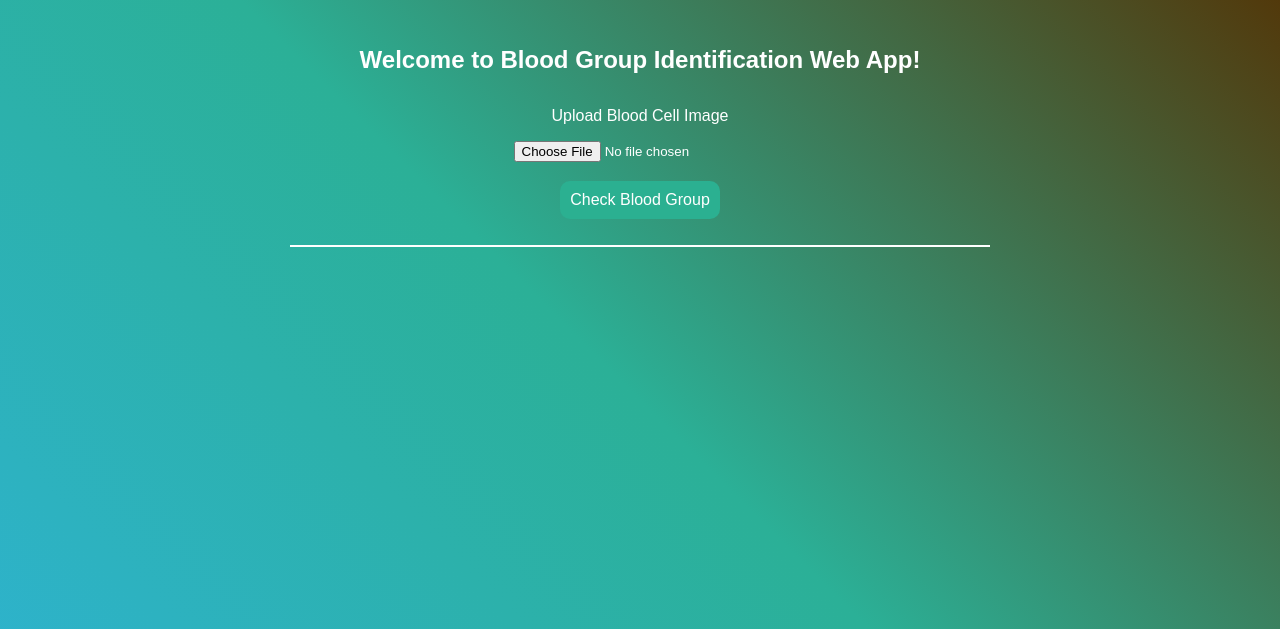
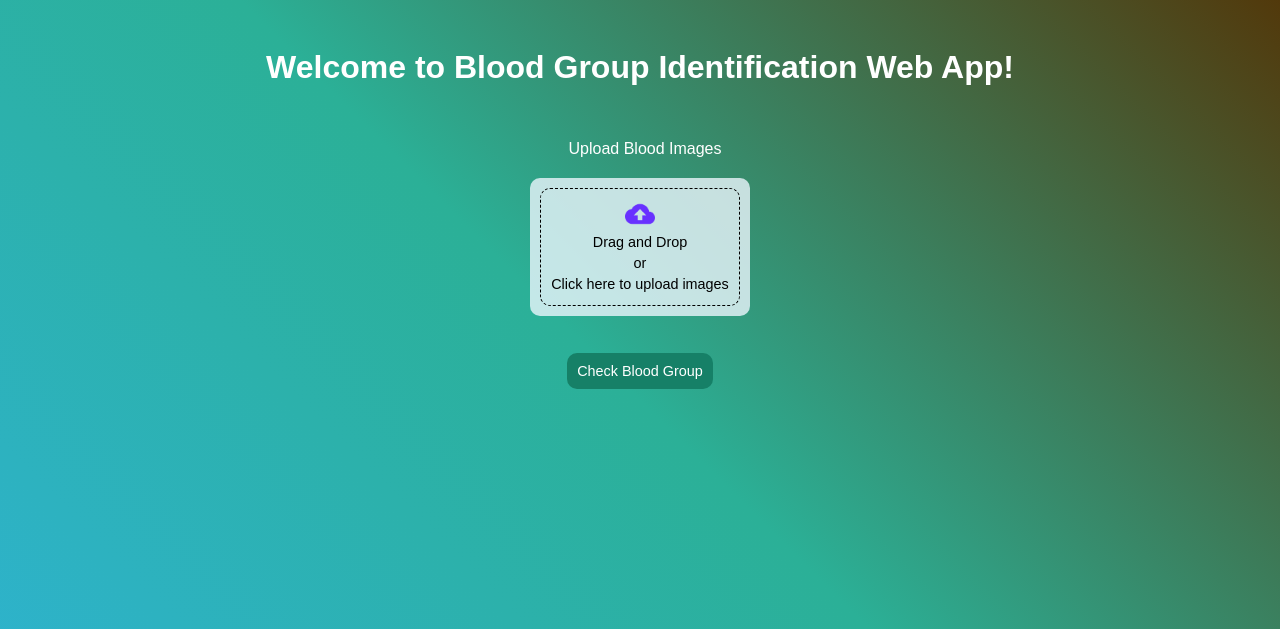
Before and after one commit to vamsikrishnabandarupalli/Bloodgroup, a Django app: page /bloodgroup/ in a window 1280 px wide. Shown: the top 629 px of the page. Run offline with Django 5.2, Linux system fonts and the light colour scheme.

Commit message:
third commit

```diff
--- a/authen/templates/bloodgroup.html
+++ b/authen/templates/bloodgroup.html
@@ -4,6 +4,7 @@
     <meta charset="UTF-8">
     <meta name="viewport" content="width=device-width, initial-scale=1.0">
     <title>Blood Group Identification</title>
+    {% load static %}
     <style>
         * {
             margin: 0;
@@ -39,7 +40,7 @@
 
         #image h1 {
             display: block;
-            font-size: 1.5rem;
+            font-size: 2rem;
             line-height: 1.7em;
         }
 
@@ -55,39 +56,67 @@
             justify-items: center;
         }
 
+        #blood-cell{
+            margin-top: 30px;
+        }
         form {
             text-align: center;
-            padding: 10px;
         }
-
         label {
             padding: 10px;
             font-size: 1rem;
         }
-
-        input[type="file"] {
-            display: grid;
-            margin-top: 1rem;
+        #file-type {
+            color: black;
+            padding: 10px;
+            margin-top: 20px;
+            background-color: rgba(240, 248, 255, 0.781);
+            max-width: 220px;
+            width: auto;
+            max-height: 220px;
+            height: auto;
+            border-radius: 10px;
+            text-align: center;
         }
 
+        #img-view {
+            max-width: 200px;
+            width: auto;
+            max-height: 200px;
+            height: auto;
+            padding: 10px;
+            display: grid;
+            font-size: 0.9rem;
+            border: 1px black dashed;
+            border-radius: 10px;
+            align-items: center;
+            justify-items: center;
+        }
+        #img-view p{
+            line-height: 1.3rem;
+        }
+        #file-img img{
+            width: 30px;
+            height: 30px;
+        }
         button {
             width: 100%;
             padding: 10px;
-            font-size: 1rem;
+            font-size: 0.9rem;
             border: none;
             border-radius: 10px;
-            background-color: #2bb091;
+            background-color: #168067;
             color: white;
             cursor: pointer;
             transition: background-color 0.3s ease;
         }
-
         button:hover {
-            background-color: #249b7a;
+            background-color: #139a7b;
         }
 
-        #image hr {
+        #uploaded-image hr {
             max-width: 700px;
+            margin-bottom: 20px;
             width: 80%;
             border: 1px solid white;
             text-align: center;
@@ -117,7 +146,7 @@
             justify-content: center;
         }
 
-        img {
+        #process-image img {
             max-width: 300px;
             width: auto;
             padding: 10px;
@@ -128,7 +157,7 @@
         }
 
         @media screen and (max-width: 480px) {
-            img {
+            #process-image img {
                 max-width: 200px;
                 max-height: 200px;
                 width: auto;
@@ -139,19 +168,18 @@
             body {
                 display: grid;
             }
-
-            img {
+            #process-image img {
                 max-width: 150px;
                 max-height: 150px;
                 width: auto;
             }
 
             #image h1 {
-                font-size: 1rem;
+                font-size: 1.5rem;
             }
 
             h3 {
-                font-size: 0.9rem;
+                font-size: 1.3rem;
             }
         }
         @media screen and (max-width: 295px) {
@@ -160,18 +188,17 @@
                 width: 100%;
             }
 
-            img {
+            #process-image img {
                 max-width: 125px;
                 max-height: 125px;
                 width: auto;
             }
-
             #image h1 {
-                font-size: 0.9rem;
+                font-size: 1.2rem;
             }
 
             h3 {
-                font-size: 0.7rem;
+                font-size: 1rem;
             }
         }
     </style>
@@ -183,17 +210,27 @@
             {% csrf_token %}
             <div id="choose-file">
                 <div id="blood-cell">
-                    <label for="cell">Upload Blood Cell Image</label><br>
-                    <input type="file" name="abd" id="cell" accept="image/*">
+                    <label for="cell">
+                        Upload Blood Images
+                        <div id="file-type">
+                            <div id="img-view">
+                                <div id="file-img">
+                                    <img src="{% static "images/dragdrop.png" %}" alt="dragdrop">
+                                </div>
+                                <input type="file" name="abd" id="cell" accept="image/*" hidden>
+                                <p>Drag and Drop <br> or <br>Click here to upload images</p>
+                            </div>
+                        </div>
+                    </label><br>
                 </div>
                 <div id="sub">
                     <button type="submit">Check Blood Group</button>
                 </div>
             </div>
         </form>
-        <hr>
         <div id="uploaded-image">
             {% if img %}
+            <hr>
                 <h3>{{ img_name }}</h3>
                 <div id="process-image">
                     <div>
--- a/authen/templates/login.html
+++ b/authen/templates/login.html
@@ -96,7 +96,7 @@
             font-weight: bold;
             font-size: 1.2rem;
             text-decoration: none;
-            color: #0bd5eb;
+            color: #15a180;
         }
         #register a:hover {
             text-decoration: underline;
--- a/authen/views.py
+++ b/authen/views.py
@@ -91,8 +91,8 @@ def bloodgroup(request):
             def cal_agg(region):
                 if region.size == 0 or cv2.countNonZero(region) == 0:
                     return 0
-                _, binary_region = cv2.threshold(region, 0, 255, cv2.THRESH_BINARY)
-                num_labels, _, _, _ = cv2.connectedComponentsWithStats(binary_region, connectivity=8)
+                val, binary_region = cv2.threshold(region, 0, 255, cv2.THRESH_BINARY)
+                num_labels, label, stats, val = cv2.connectedComponentsWithStats(binary_region, connectivity=8)
                 return num_labels - 1
 
             num_region_A = cal_agg(region_A)
```
Also changed, not shown: authen/static/images/A+ve.jpg (deleted), authen/static/images/ABO.jpg (deleted), authen/static/images/Screenshot 2024-11-23 215349.png (deleted), authen/static/images/bloodcell.jpg (deleted), authen/static/images/bloodcell2.jpg (deleted), authen/static/images/bloodcell3.jpg (deleted), authen/static/images/dragdrop.png (added).
